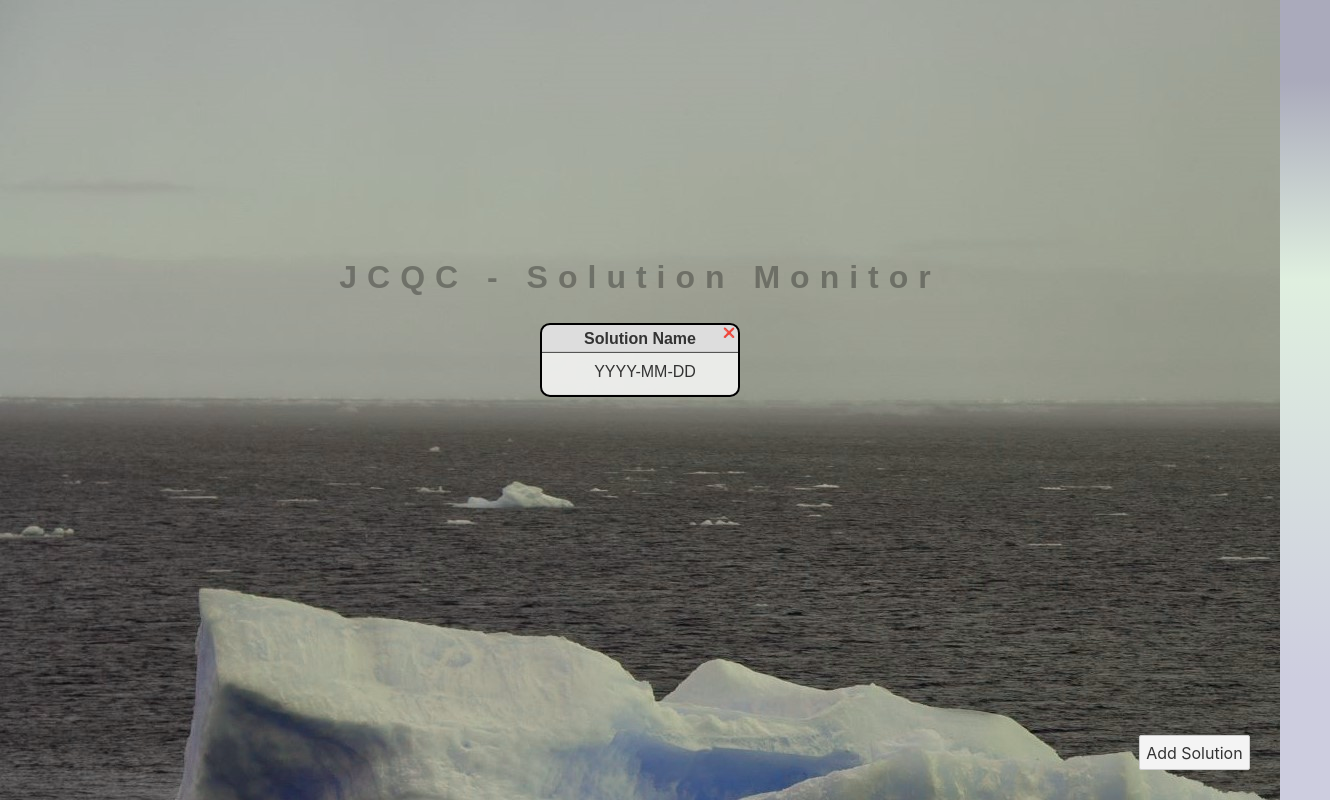
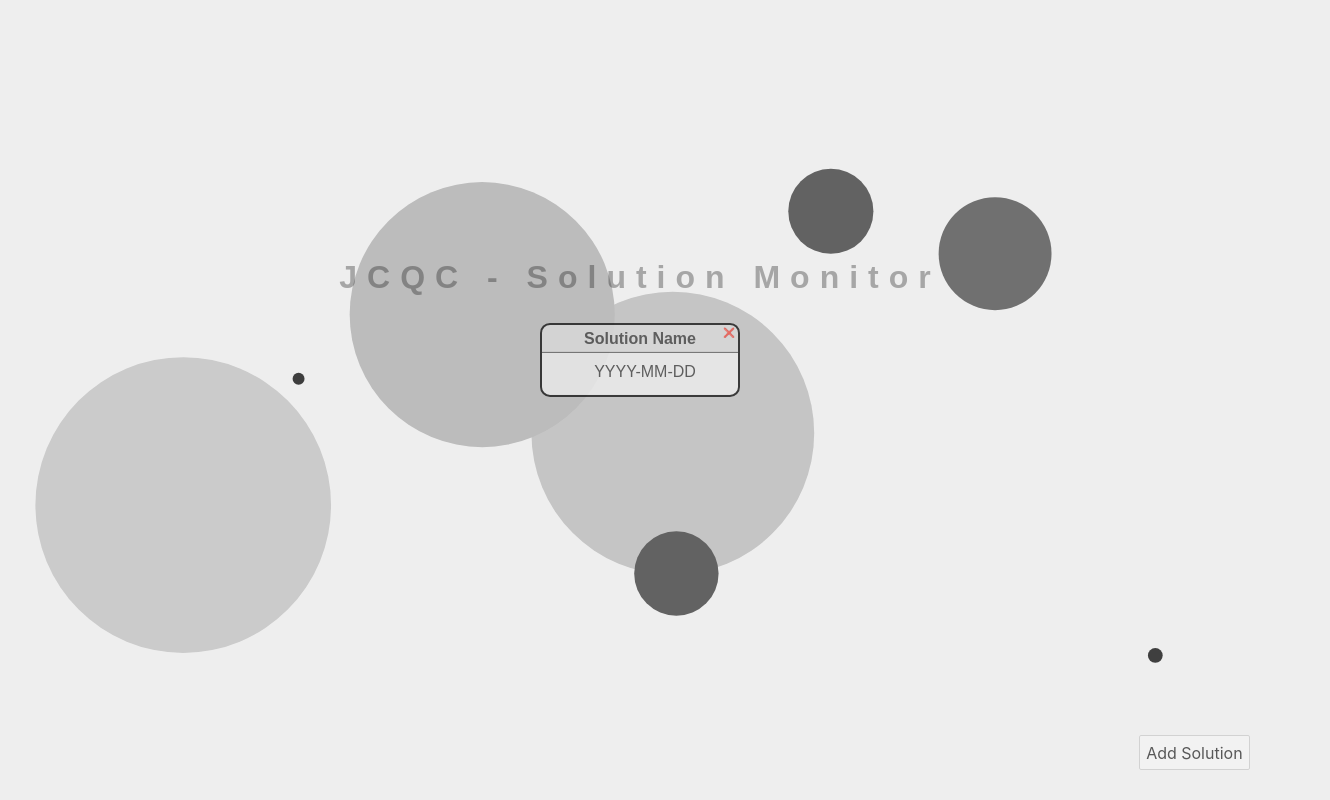
Before and after one commit to jeffreycharters/jcqc-solutions, a Svelte app: page / in a window 1280 px wide. Shown: the whole page, 1330 px wide, since content can reach past the window. Built offline with nearby package versions, Linux system fonts and the light colour scheme.

Commit message:
change background to random balls

```diff
--- a/public/global.css
+++ b/public/global.css
@@ -11,8 +11,6 @@ body {
 	box-sizing: border-box;
 	font-family: -apple-system, BlinkMacSystemFont, "Segoe UI", Roboto, Oxygen-Sans, Ubuntu, Cantarell, "Helvetica Neue", sans-serif;
 	background: #eee;
-	background-image: linear-gradient(#aab 10%, #dfefdf 35%, #cdcddf 85%);
-	overflow-x: hidden;
 }
 
 a {
--- /dev/null
+++ b/src/AddSolutionButton.svelte
@@ -0,0 +1,11 @@
+<button on:click class="add-btn">Add Solution</button>
+
+<style>
+  .add-btn {
+    position: absolute;
+    margin: 10px;
+    bottom: 20px;
+    right: 20px;
+    opacity: 0.8;
+  }
+</style>
--- a/src/App.svelte
+++ b/src/App.svelte
@@ -1,5 +1,7 @@
 <script>
+	import Balls from "./Balls.svelte";
 	import Solution from "./Solution.svelte";
+	import AddSolutionButton from "./AddSolutionButton.svelte";
 	import Toast from "./Toast.svelte";
 	import { solutions } from "./stores.js";
 
@@ -33,13 +35,13 @@
 	};
 </script>
 
-<button on:click={addSolution} class="add-btn">Add Solution</button>
+<AddSolutionButton on:click={addSolution} />
+
+<Balls />
 
 {#if showToast}
 	<Toast>Saved!</Toast>
 {/if}
-
-<div class="container" />
 
 <main>
 	<h1>JCQC - Solution Monitor</h1>
@@ -61,16 +63,8 @@
 		font-family: sans-serif;
 		text-align: center;
 		width: 100%;
-	}
-	.container {
-		position: absolute;
-		top: 0;
-		left: 0;
-		background-image: url("/images/icefloe.jpg");
-		filter: hue-rotate(45deg);
-		height: 100%;
-		width: 100%;
-		z-index: -1;
+		padding: 0;
+		margin: 0;
 	}
 	h1 {
 		letter-spacing: 10px;
@@ -82,10 +76,4 @@
 		justify-content: center;
 		align-items: center;
 	}
-	.add-btn {
-		position: absolute;
-		margin: 10px;
-		bottom: 20px;
-		right: 20px;
-	}
 </style>
--- /dev/null
+++ b/src/Balls.svelte
@@ -0,0 +1,64 @@
+<script>
+  import { onMount } from "svelte";
+
+  let surface, h, w;
+
+  let numBalls = 8;
+  let maxSize = 200;
+  let ballsArray = [];
+
+  onMount(() => {
+    h = surface.clientHeight;
+    w = surface.clientWidth;
+    window.addEventListener("resize", () => {
+      h = surface.clientHeight;
+      w = surface.clientWidth;
+    });
+
+    class Ball {
+      constructor() {
+        this.size = Math.random() * maxSize + 5;
+        this.x = Math.random() * (w - this.size * 2) + this.size;
+        this.y = Math.random() * (h - this.size * 2) + this.size;
+        this.rgb = Math.ceil(255 - maxSize + this.size);
+        this.colour = `rgb(${this.rgb},${this.rgb},${this.rgb})`;
+      }
+    }
+
+    for (let i = 0; i < numBalls; i++) {
+      ballsArray.push(new Ball());
+    }
+    ballsArray.sort((a, b) => {
+      return b.size - a.size;
+    });
+    ballsArray = [...ballsArray];
+  });
+</script>
+
+<div bind:this={surface} id="ballsDiv">
+  <svg>
+    {#each ballsArray as { x, y, size, colour }}
+      <circle cx={x} cy={y} r={size} fill={colour} />
+    {/each}
+  </svg>
+</div>
+
+<style>
+  #ballsDiv {
+    position: absolute;
+    top: 0;
+    left: 0;
+    height: 100%;
+    width: 100%;
+    z-index: -10;
+  }
+  svg {
+    position: absolute;
+    top: 0;
+    left: 0;
+    padding: 0;
+    margin: 0;
+    width: 100%;
+    height: 100%;
+  }
+</style>
--- a/src/Solution.svelte
+++ b/src/Solution.svelte
@@ -78,6 +78,7 @@
       black 39%,
       rgba(255, 255, 255, 0.8) 40%
     );
+    opacity: 0.7;
   }
 
   [contenteditable] {
```
